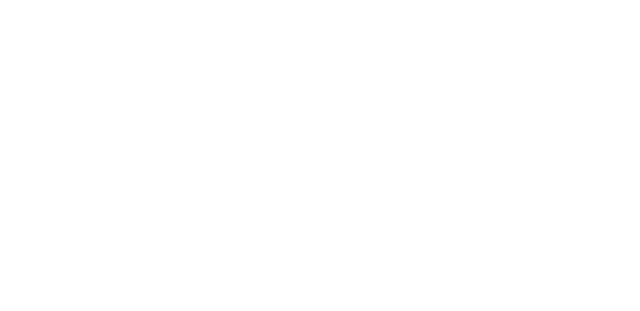
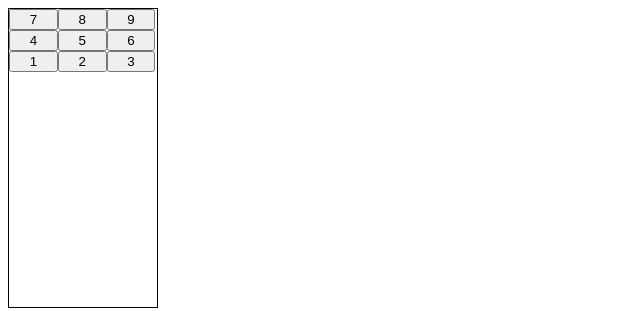
Before and after one commit to noelwschneider/calculator, a plain HTML site: page index.html in a window 1280 px wide. Shown: the whole page, without its empty margins (0-640 px from the left). Drawn offline with Linux system fonts and the light colour scheme.

Commit message:
add number pad for calculator
also remove unnecessary css rule for img elements

```diff
--- a/index.html
+++ b/index.html
@@ -7,6 +7,19 @@
     <title>Noel's Calculator Widget</title>
 </head>
 <body>
+    <div id="calculator">
+        <div id="number-pad">
+            <button class="number-btn" value="1" type="button">1</button>
+            <button class="number-btn" value="2" type="button">2</button>
+            <button class="number-btn" value="3" type="button">3</button>
+            <button class="number-btn" value="4" type="button">4</button>
+            <button class="number-btn" value="5" type="button">5</button>
+            <button class="number-btn" value="6" type="button">6</button>
+            <button class="number-btn" value="7" type="button">7</button>
+            <button class="number-btn" value="8" type="button">8</button>
+            <button class="number-btn" value="9" type="button">9</button>
+        </div>
+    </div>
     <script src="./script.js"></script>
 </body>
 </html>
--- a/styles.css
+++ b/styles.css
@@ -11,7 +11,17 @@ body, html {
     box-sizing: inherit;
 }
 
-img {
-    max-width: 100%;
-    height: auto;
+#calculator {
+    height: 300px;
+    width: 150px;
+    border: 1px solid black;
 }
+
+#number-pad {
+    display: flex;
+    flex-flow: row wrap-reverse;
+
+    .number-btn {
+        flex: 0 0 33%;
+    }
+}
```
